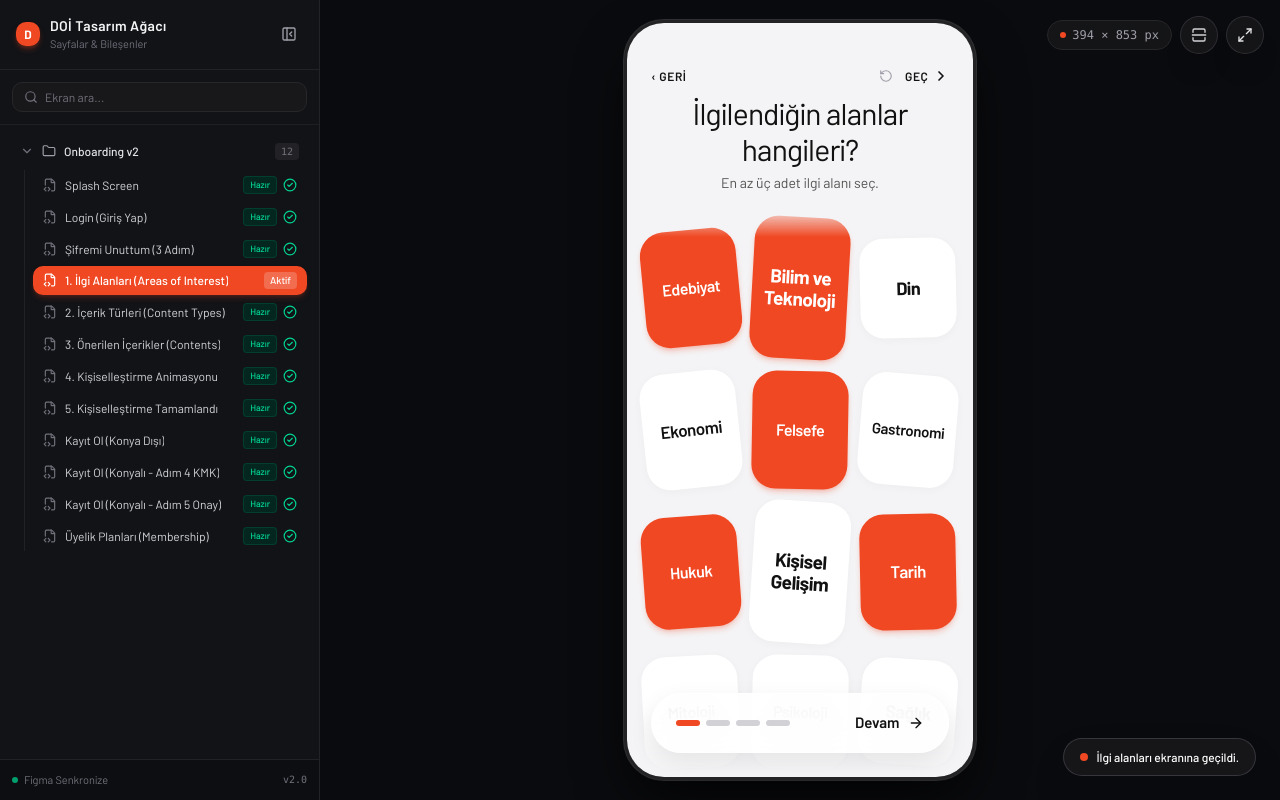
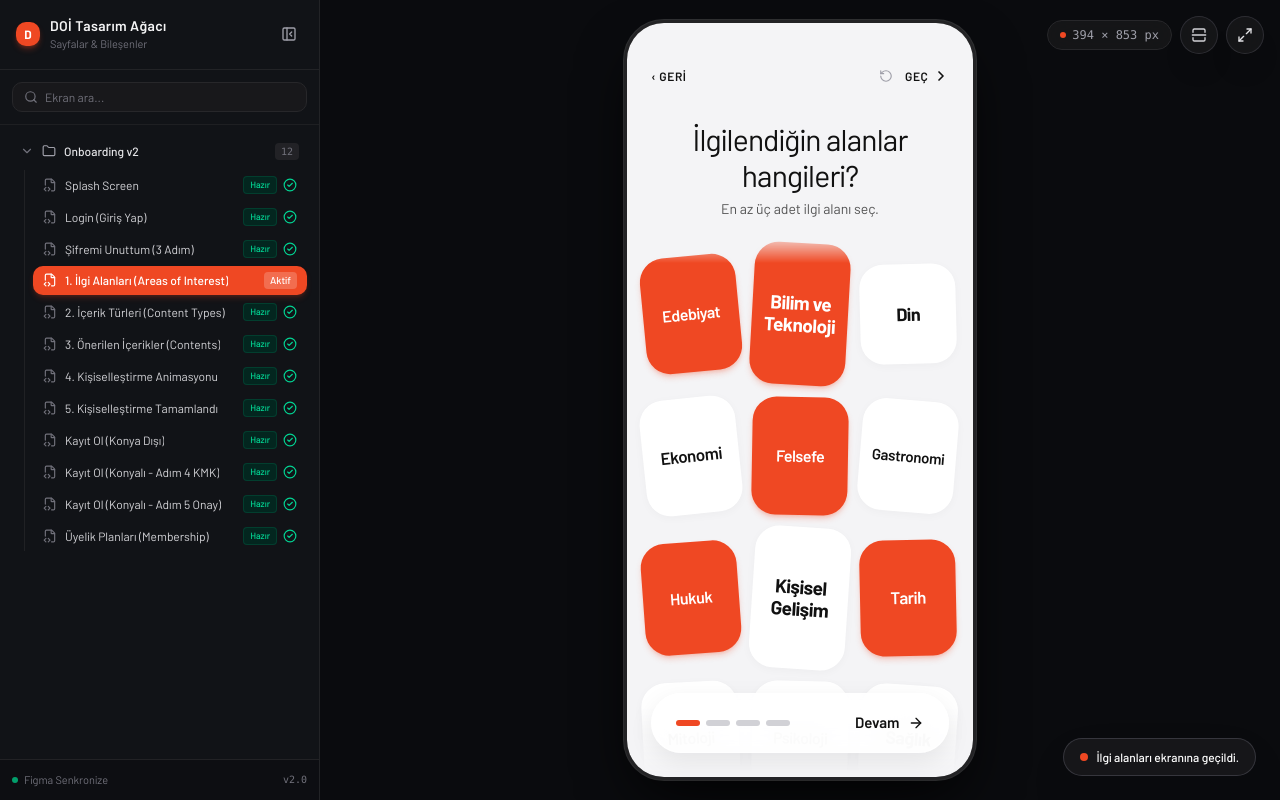
Before and after one commit to sahinerdemir/doi-animations, a Next.js app: page / in a window 1280 px wide. Both pictures are taken after a click on the button "Hadi Başlayalım". Built offline with nearby package versions, Linux system fonts and the light colour scheme.

Commit message:
feat(areas-of-interest): add 30px gap above headline

```diff
--- a/src/components/screens/AreasOfInterestScreen.tsx
+++ b/src/components/screens/AreasOfInterestScreen.tsx
@@ -242,8 +242,8 @@ export function AreasOfInterestScreen({
         </div>
       </div>
 
-      {/* 3. Headline Area */}
-      <div className="px-6 pt-1 pb-3 text-center z-20 shrink-0">
+      {/* 3. Headline Area (Üstüne 30px boşluk eklendi) */}
+      <div className="px-6 pt-[30px] pb-3 text-center z-20 shrink-0">
         <h1 className="text-[28px] sm:text-[30px] font-normal leading-[1.2] text-[#111111] tracking-tight">
           İlgilendiğin alanlar
           <br />
```
